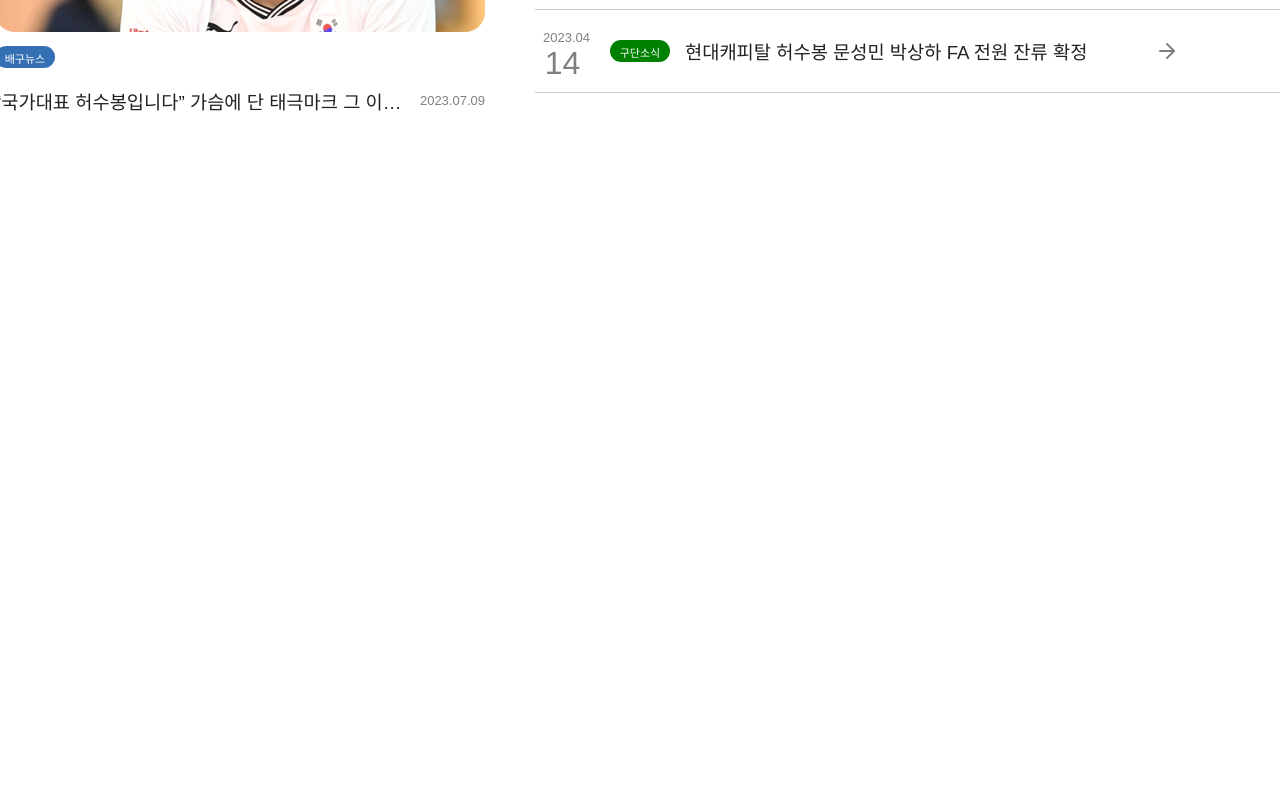
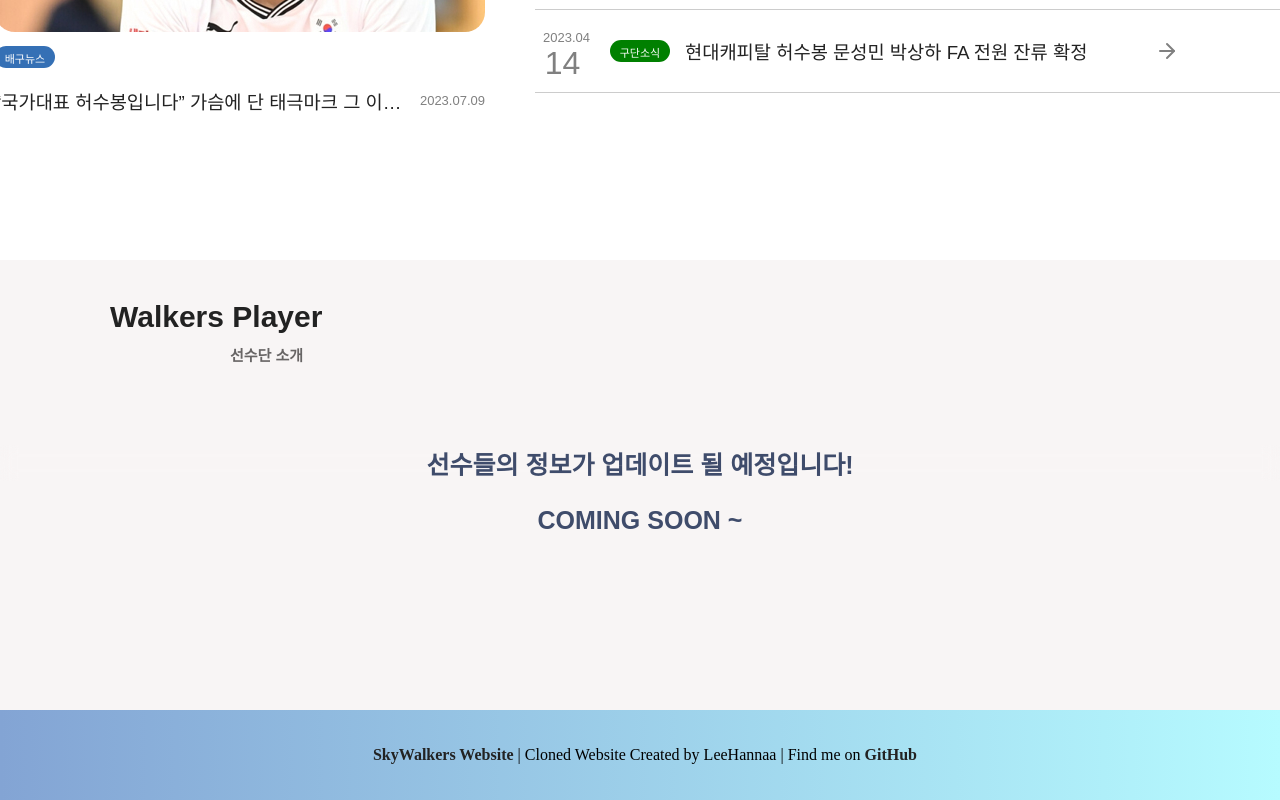
Before and after one commit to LeeHannaa/2023_Summer_Web, a React (Create React App) app in the folder summer-web-project/: page / in a window 1280 px wide. Shown: the part 1020-1820 px from the top of the page. Before the commit the page ends 1480 px from the top, so only its background shows below. Built offline with nearby package versions, Linux system fonts and the light colour scheme.

Commit message:
Update Footer & MainPage

```diff
--- /dev/null
+++ b/summer-web-project/src/components/Add_NewsInformation/AddForm.js
@@ -0,0 +1,144 @@
+import React, { useState } from 'react';
+import styled from 'styled-components';
+import { useNavigate } from 'react-router-dom';
+import AddNewsBackground from "../../assets/img/AddNewsBackground.png";
+
+const FormContainer = styled.div`
+  display: flex;
+  flex-direction: column;
+  align-items: center;
+  margin-top: 20px;
+  z-index: 1;
+  position: relative;
+`;
+const BackImgWrapper = styled.div`
+  position: absolute;
+  top: 0;
+  left: 0;
+  width: 100%;
+  height: 100%;
+  z-index: 0;
+`;
+const BackImg = styled.img`
+    width: 100%;
+    height: 100%;
+    opacity: 0.05;
+`;
+const Title = styled.p`
+  font-size: 24px;
+  font-family: 'YouandiNewKrTitle','Apple SD Gothic Neo', 'Malgun Gothic', arial, sans-serif;
+  font-weight: 900;
+  color: #222;
+`;
+const FormInput = styled.input`
+  width: 300px;
+  height: 30px;
+  margin-bottom: 10px;
+`;
+
+const AddButton = styled.button`
+  width: 100px;
+  height: 30px;
+  background: #5A83B1;
+  color: white;
+  border: none;
+  border-radius: 10px;
+  margin-top: 20px;
+`;
+
+const AddForm = () => {
+
+  const navigate = useNavigate();
+
+  const [id, setId] = useState('');
+  const [category, setCategory] = useState('');
+  const [newsTitle, setNewsTitle] = useState('');
+  const [selected, setSelected] = useState(true);
+  const [date, setDate] = useState('');
+  const [days, setDays] = useState('');
+  const [link, setLink] = useState('');
+
+  const handleAddButtonClick = () => {
+    // const newNews = {
+    //   id: id,
+    //   Category: category,
+    //   newsTitle: newsTitle,
+    //   selected: selected,
+    //   date: date,
+    //   days: days,
+    //   link: link,
+    // };
+
+    // Reset the form inputs
+    setId('');
+    setCategory('');
+    setNewsTitle('');
+    setSelected(true);
+    setDate('');
+    setDays('');
+    setLink('');
+
+    navigate('/');
+  };
+
+  return (
+    <FormContainer>
+      <BackImgWrapper>
+        <BackImg src={AddNewsBackground} />
+      </BackImgWrapper>
+        <Title>추가할 뉴스 정보를 입력해주세요!</Title>
+      <label>Id:</label>
+      <FormInput
+        type="text"
+        value={id}
+        onChange={(e) => setId(e.target.value)}
+      />
+
+      <label>Category:</label>
+      <FormInput
+        type="text"
+        value={category}
+        onChange={(e) => setCategory(e.target.value)}
+      />
+
+      <label>News Title:</label>
+      <FormInput
+        type="text"
+        value={newsTitle}
+        onChange={(e) => setNewsTitle(e.target.value)}
+      />
+
+      <label>Selected:</label>
+      <FormInput
+        type="checkbox"
+        checked={selected}
+        onChange={(e) => setSelected(e.target.checked)}
+      />
+
+      <label>Date: (ex. 2023.06)</label>
+      <FormInput
+        type="text"
+        value={date}
+        onChange={(e) => setDate(e.target.value)}
+      />
+
+      <label>Days: (ex. 23)</label>
+      <FormInput
+        type="text"
+        value={days}
+        onChange={(e) => setDays(e.target.value)}
+      />
+
+      <label>Link:</label>
+      <FormInput
+        type="text"
+        value={link}
+        onChange={(e) => setLink(e.target.value)}
+      />
+
+      <AddButton onClick={handleAddButtonClick}>추가하기</AddButton>
+    </FormContainer>
+  );
+};
+
+export default AddForm;
--- a/summer-web-project/src/components/FirstMain/SkyWalkers.js
+++ b/summer-web-project/src/components/HomeComponents/Home_FirstMain/SkyWalkers.js
@@ -1,7 +1,7 @@
 import styled from "styled-components";
 import React from "react";
-import SkyWalkersImg from "../../assets/img/SkyWalkersMain.jpg";
-import NavBar from "../Navbar";
+import SkyWalkersImg from "../../../assets/img/SkyWalkersMain.jpg";
+import NavBar from "../../Navbar";
 
 const NewsComponent = styled.div`
     display: flex; //유연하게 바꾸는 역할
--- /dev/null
+++ b/summer-web-project/src/components/HomeComponents/Home_Footer/HomeFooter.js
@@ -0,0 +1,49 @@
+import styled from "styled-components";
+import React from "react";
+
+const FooterContainer = styled.footer`
+  background: linear-gradient(to right, #83a4d4, #b6fbff);
+  padding: 20px;
+  text-align: center;
+`;
+const ClonedPageLink = styled.a`
+  color: #222;
+  font-weight: bold;
+  font-size: 16px;
+  text-decoration: none;
+  margin-left: 10px;
+
+  &:hover {
+    text-decoration: underline;
+  }
+`;
+const GitHubLink = styled.a`
+  color: #222;
+  font-size: 16px;
+  font-weight: bold;
+  text-decoration: none;
+
+  &:hover {
+    text-decoration: underline;
+  }
+`;
+
+
+function HomeFooter() {
+    return (
+      <FooterContainer>
+        <p>
+          <ClonedPageLink href="https://www.skywalkers.co.kr/" target="_blank" rel="noopener noreferrer">
+            SkyWalkers Website
+          </ClonedPageLink>
+          <span> | </span>
+          Cloned Website Created by LeeHannaa | Find me on{' '}
+          <GitHubLink href="https://github.com/LeeHannaa/2023_Summer_Web.git" target="_blank" rel="noopener noreferrer">
+            GitHub
+          </GitHubLink>
+        </p>
+      </FooterContainer>
+    );
+}
+
+export default HomeFooter;
--- a/summer-web-project/src/components/News/News.js
+++ b/summer-web-project/src/components/HomeComponents/Home_News/News.js
@@ -7,7 +7,7 @@ const NewsComponent = styled.div`
     display: flex; //유연하게 바꾸는 역할
     justify-content: center; // 중간으로 모으는 역할
     width: 100%; //100퍼센트의 중간
-    height: 800px; // 임의값
+    height: 600px; // 임의값
 `;
 const Div = styled.div`
     display: flex; //유연하게
--- a/summer-web-project/src/components/News/OneNews.js
+++ b/summer-web-project/src/components/HomeComponents/Home_News/OneNews.js
@@ -1,5 +1,5 @@
 import styled from "styled-components";
-import MainNews from "../../assets/img/MainNews.jpeg";
+import MainNews from "../../../assets/img/MainNews.jpeg";
 
 const NewsComponent = styled.div`
     margin-top: 20px;
--- /dev/null
+++ b/summer-web-project/src/components/HomeComponents/Home_Players/IntroPlayers.js
@@ -0,0 +1,65 @@
+import styled from "styled-components";
+import React from "react";
+
+const PlayerComponent = styled.div`
+    display: flex; //유연하게 바꾸는 역할
+    justify-content: center; // 중간으로 모으는 역할
+    width: 100%; //100퍼센트의 중간
+    height: 450px; // 임의값
+`;
+const MainDiv = styled.div`
+    width: 100%;
+    height: 100%;
+    padding: 0;
+    margin: 0;
+    background: #F8F5F5;
+`;
+const Text1 = styled.p`
+    font-family: 'YouandiNewKrTitle','Apple SD Gothic Neo', 'Malgun Gothic', arial, sans-serif;
+    font-weight: 900;
+    color: #222;
+    font-size: 30px;
+    margin: 40px;
+    margin-left: 110px;
+    margin-bottom: 10px;
+`;
+const Text2 = styled.p`
+    font-family: 'Pretendard','Apple SD Gothic Neo', 'Malgun Gothic', arial, sans-serif;
+    font-weight: 900;
+    color: #686565;
+    font-size: 15px;
+    margin: 0px;
+    margin-left: 230px;
+`;
+const Text3 = styled.p`
+    font-family: 'Pretendard','Apple SD Gothic Neo', 'Malgun Gothic', arial, sans-serif;
+    font-weight: 900;
+    color: #3f4c6b;
+    font-size: 25px;
+    margin-top: 80px;
+    backdrop-filter: blur(8px);
+    text-align: center;
+`;
+const Text4 = styled.p`
+    font-family: 'YouandiNewKrTitle','Apple SD Gothic Neo', 'Malgun Gothic', arial, sans-serif;
+    font-weight: 900;
+    color: #3f4c6b;
+    font-size: 25px;
+    margin-top: 20px;
+    text-align: center;
+`;
+
+function News() {
+    return (
+        <PlayerComponent>
+            <MainDiv>
+                <Text1>Walkers Player</Text1>
+                <Text2>선수단 소개</Text2>
+                <Text3>선수들의 정보가 업데이트 될 예정입니다!</Text3>
+                <Text4>COMING SOON ~</Text4>
+            </MainDiv>
+        </PlayerComponent>
+    );
+}
+
+export default News;
--- a/summer-web-project/src/pages/AddNewsPage.js
+++ b/summer-web-project/src/pages/AddNewsPage.js
@@ -1,4 +1,5 @@
 import styled from "styled-components";
+import AddForm from "../components/Add_NewsInformation/AddForm";
 
 const AddNewsPageComponent = styled.div`
     margin: 0;
@@ -7,7 +8,7 @@ const AddNewsPageComponent = styled.div`
 function AddNewsPage() {
     return (
         <AddNewsPageComponent>
-            add news page!
+            <AddForm />
         </AddNewsPageComponent>
     );
 }
--- a/summer-web-project/src/pages/HomePage.js
+++ b/summer-web-project/src/pages/HomePage.js
@@ -1,6 +1,8 @@
 import styled from "styled-components";
-import News from "../components/News/News";
-import SkyWalkersMain from "../components/FirstMain/SkyWalkers";
+import News from "../components/HomeComponents/Home_News/News";
+import SkyWalkersMain from "../components/HomeComponents/Home_FirstMain/SkyWalkers";
+import IntroPlayers from "../components/HomeComponents/Home_Players/IntroPlayers";
+import HomeFooter from "../components/HomeComponents/Home_Footer/HomeFooter";
 
 const HomePageComponent = styled.div`
     margin: 0;
@@ -11,6 +13,8 @@ function HomePage() {
         <HomePageComponent>
             <SkyWalkersMain />
             <News />
+            <IntroPlayers />
+            <HomeFooter />
         </HomePageComponent>
     );
 }
```
Also changed, not shown: summer-web-project/src/assets/img/AddNewsBackground.png (added), summer-web-project/src/components/HomeComponents/Home_News/NewsList.js (renamed from summer-web-project/src/components/News/NewsList.js), 1 other file (tests, documents, lock files or other folders).
